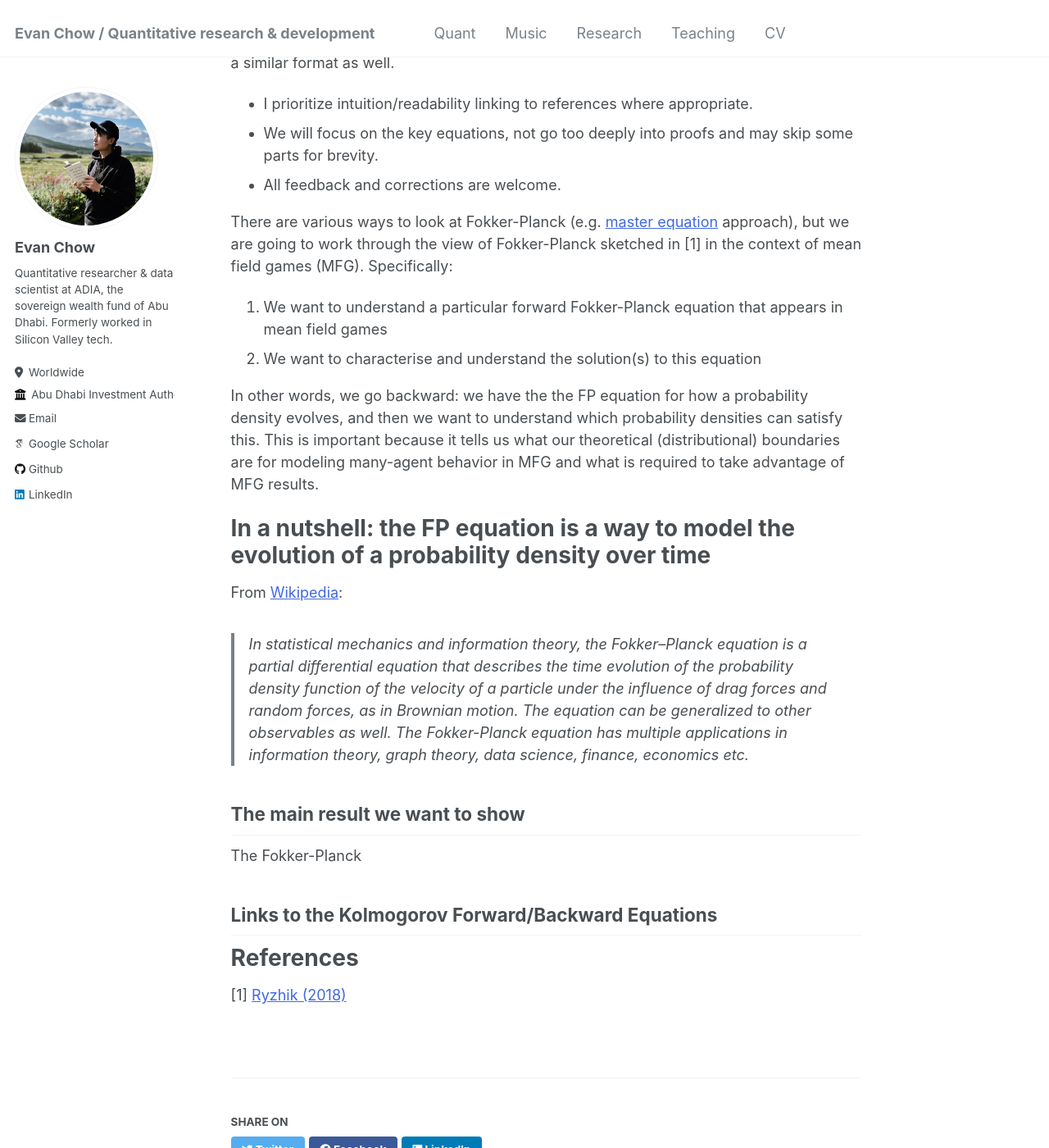
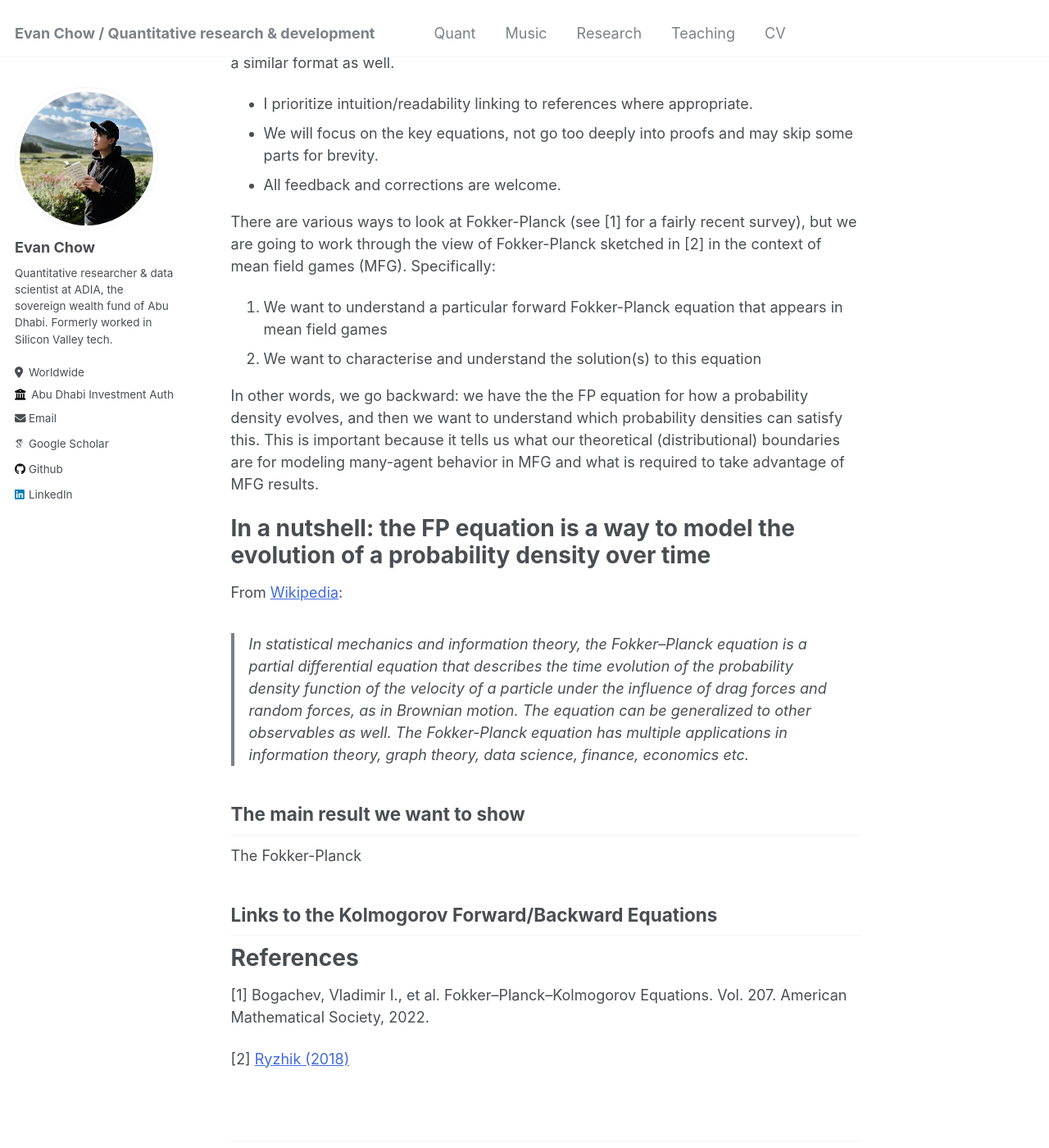
Before and after one commit to evnchw/evnchw.github.io, a Jekyll site: the page built from _quant/20240630_refresher_fokker_planck.md, in a window 1280 px wide and 1400 px high, scrolled down 221 px. Shown: the whole window at 82% size. Built offline with Jekyll 4.4.1, drawn with Linux system fonts in a browser that asks for light colours; some web fonts are replaced.

Commit message:
Quick commit.

```diff
--- a/_quant/20240630_refresher_fokker_planck.md
+++ b/_quant/20240630_refresher_fokker_planck.md
@@ -12,7 +12,7 @@ These are my quick refresher notes on Fokker-Planck equation(s) for the evolutio
 - We will focus on the key equations, not go too deeply into proofs and may skip some parts for brevity.
 - All feedback and corrections are welcome.
 
-There are various ways to look at Fokker-Planck (e.g. [master equation](https://www.sciencedirect.com/topics/chemistry/fokker-planck-equation) approach), but we are going to work through the view of Fokker-Planck sketched in [1] in the context of mean field games (MFG). Specifically:
+There are various ways to look at Fokker-Planck (see [1] for a fairly recent survey), but we are going to work through the view of Fokker-Planck sketched in [2] in the context of mean field games (MFG). Specifically:
 
 1. We want to understand a particular forward Fokker-Planck equation that appears in mean field games
 2. We want to characterise and understand the solution(s) to this equation
@@ -37,4 +37,6 @@ The Fokker-Planck
 
 # References
 
-[1] [Ryzhik (2018)](https://math.stanford.edu/~ryzhik/STANFORD/MEAN-FIELD-GAMES/notes-mean-field.pdf)
+[1] Bogachev, Vladimir I., et al. Fokker–Planck–Kolmogorov Equations. Vol. 207. American Mathematical Society, 2022.
+
+[2] [Ryzhik (2018)](https://math.stanford.edu/~ryzhik/STANFORD/MEAN-FIELD-GAMES/notes-mean-field.pdf)
```
